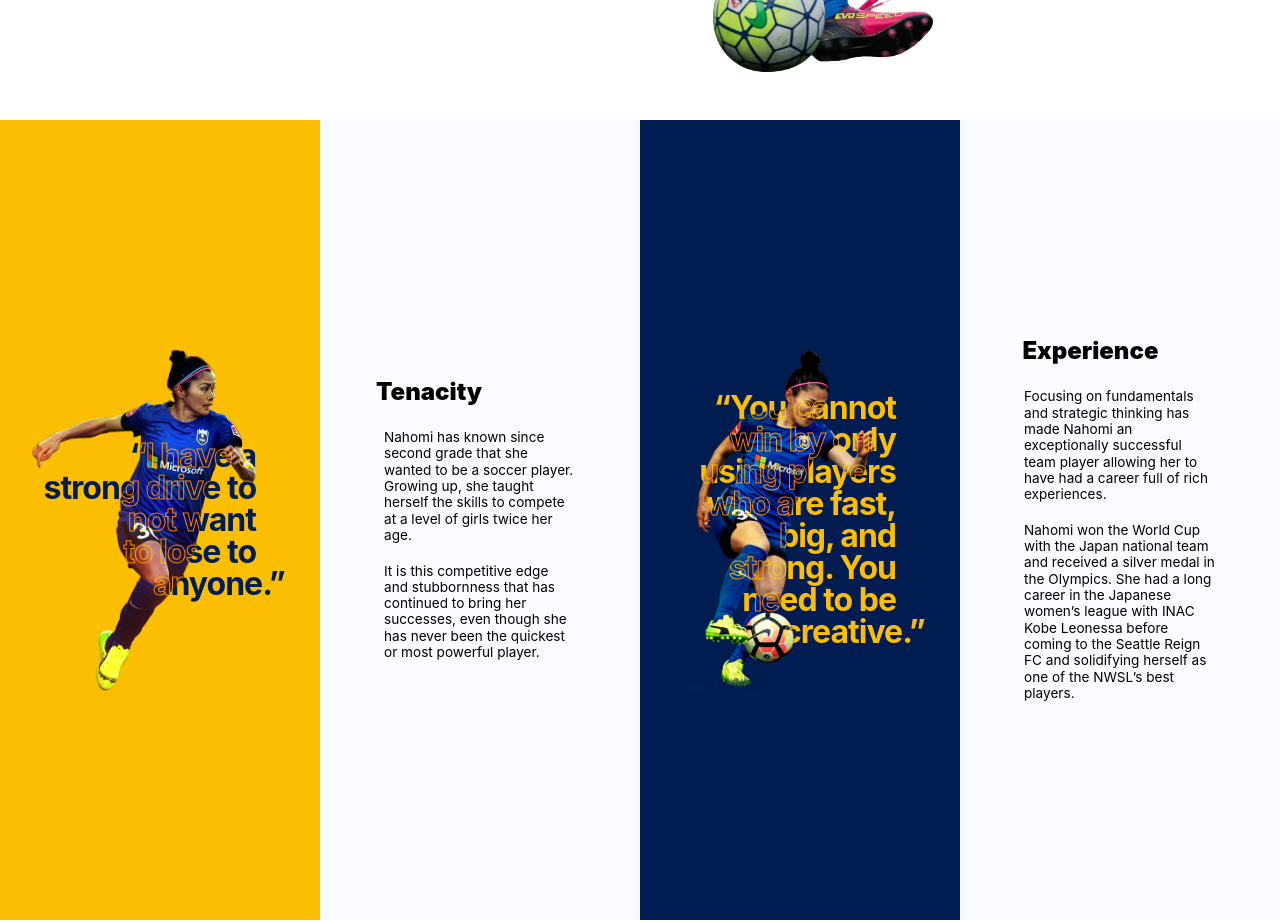
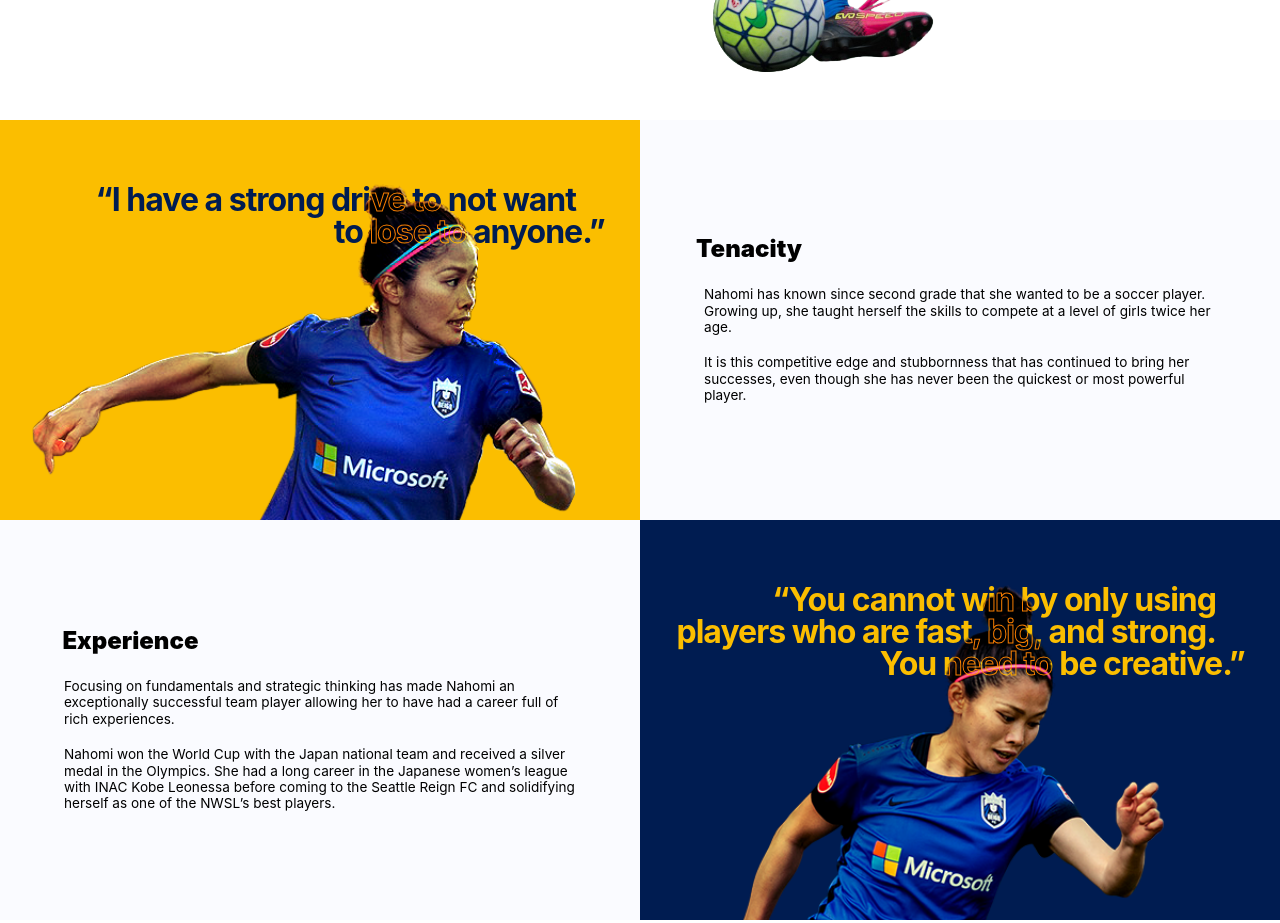
Before and after one commit to fartinmartin/kawasumi, a plain HTML site: page index.html in a window 1280 px wide. Shown: the part 680-1603 px from the top of the page. Drawn offline with nearby package versions, Linux system fonts and the light colour scheme; grey boxes are pictures that could not be loaded; a web font is replaced by a local one.

Commit message:
Desktop layout for quotes.. sort of better

```diff
--- a/css/partials/_bio.scss
+++ b/css/partials/_bio.scss
@@ -5,22 +5,36 @@
   @include media(">=720px") {
     grid-template-columns: 1fr 1fr;
     grid-template-rows: 1fr 1fr;
+
+    *:nth-child(1) {
+      order: 1;
+    }
+    *:nth-child(2) {
+      order: 2;
+    }
+    *:nth-child(3) {
+      order: 4;
+    }
+    *:nth-child(4) {
+      order: 3;
+    }
   }
 
-  @include media(">=1200px") {
-    grid-template-columns: repeat(4, 1fr);
-    grid-template-rows: 1fr;
-  }
+  // @include media(">=1200px") {
+  //   grid-template-columns: repeat(4, 1fr);
+  //   grid-template-rows: 1fr;
+  // }
 }
 
-.bio-card, .bio-quote {
+.bio-card,
+.bio-quote {
   width: 100vw;
   min-height: 50vh;
   padding: 4rem 2rem;
 
   @include media(">=720px") {
     width: 100%;
-    height: 100vh;
+    height: 50vh;
   }
 }
 
@@ -46,11 +60,11 @@
 }
 
 #tenacity h3 {
-  margin-left: -.5rem;
+  margin-left: -0.5rem;
 }
 
 #experience h3 {
-  margin-left: -.1rem;
+  margin-left: -0.1rem;
 }
 
 // bio quote
@@ -89,6 +103,10 @@
   @include media(">=1280px") {
     font-size: 2rem;
   }
+
+  @media screen and (max-height: 1100px) {
+    align-self: stretch;
+  }
 }
 
 .bio-quote-image {
@@ -96,8 +114,13 @@
   grid-row: 1 / 1;
 }
 
-.open-quote, .close-quote { position: relative; }
-.close-quote { margin-right: -1.8rem; }
+.open-quote,
+.close-quote {
+  position: relative;
+}
+.close-quote {
+  margin-right: -1.8rem;
+}
 
 .bio-quote-yellow {
   background: $yellow;
@@ -109,7 +132,9 @@
   color: $yellow;
 }
 
-.stroked-yellow, .stroked-blue, .stroked-red {
+.stroked-yellow,
+.stroked-blue,
+.stroked-red {
   color: transparent;
   z-index: 10;
 }
```
Also changed, not shown: css/style.css, 1 other file.
